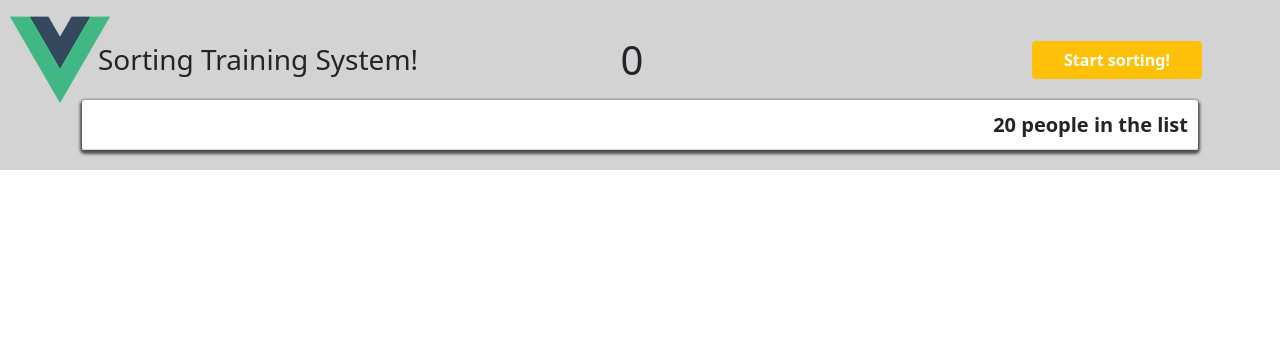
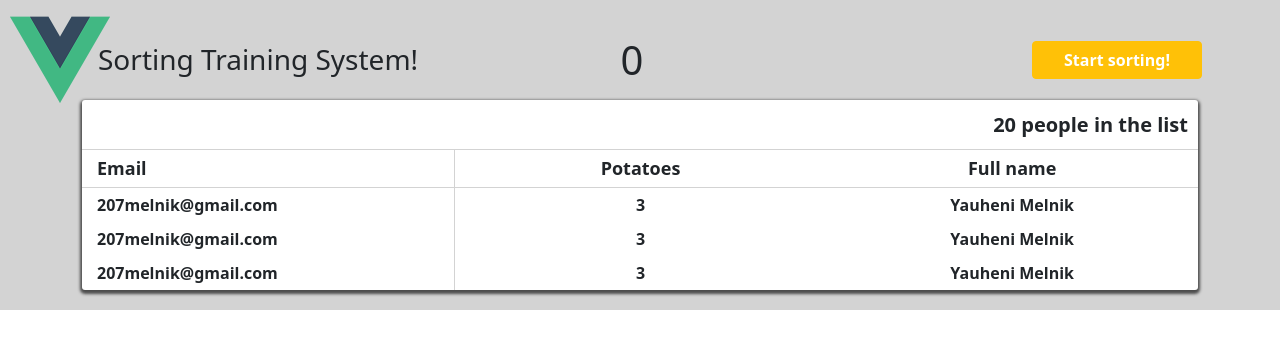
Before and after one commit to YauheniMel/vue-sorter, a Vue app in the folder vue-sorter/: page / in a window 1280 px wide. Shown: the top 348 px of the page. Built offline with nearby package versions, Linux system fonts and the light colour scheme.

Commit message:
Create list element

```diff
--- a/vue-sorter/src/components/main/List.vue
+++ b/vue-sorter/src/components/main/List.vue
@@ -1,16 +1,27 @@
 <template>
-  <div class="list-wrap">
+  <div class="list">
+    <list-title />
+    <list-body />
+    <list-body />
+    <list-body />
   </div>
 </template>
 
 <script>
+import ListTitle from './list/ListTitle.vue'
+import ListBody from './list/ListBody.vue'
+
 export default {
   name: 'List',
   data() {
     return {
 
     }
-  }
+  },
+  components: {
+    ListTitle,
+    ListBody,
+  },
 }
 </script>
 
--- a/vue-sorter/src/components/main/Main.vue
+++ b/vue-sorter/src/components/main/Main.vue
@@ -2,28 +2,28 @@
   <div class="container">
     <div class="main">
       <div class="main__header">
-        <p v-if="list"
-           >{{ list }} people in the list
+        <p v-if="listVal"
+           >{{ listVal }} people in the list
         </p>
         <p v-else
            >Push 'Start sorting!'
         </p>
       </div>
       <div class="main__list-wrap">
-        <List />
+        <list />
       </div>
     </div>
   </div>
 </template>
 
 <script>
-import List from './List.vue'
+import List from '@/components/main/List.vue'
 
 export default {
   name: 'Main',
   data() {
     return {
-      list: 20,
+      listVal: 20,
     }
   },
   components: {
--- /dev/null
+++ b/vue-sorter/src/components/main/list/ListBody.vue
@@ -0,0 +1,42 @@
+<template>
+  <div class="list-body row">
+    <div class="list-body__email col">207melnik@gmail.com</div>
+    <div class="list-body__potatoes col">3</div>
+    <div class="list-body__name col">Yauheni Melnik</div>
+  </div>
+</template>
+
+<script>
+export default {
+  name: 'ListBody',
+  data() {
+    return {
+
+    }
+  }
+}
+</script>
+
+<style lang="scss" scoped>
+  .list-body {
+    margin: 0;
+
+    & > div {
+      padding: 5px 15px;
+    }
+
+    &__email {
+      border-right: 1px solid lightgray;
+    }
+
+    &__potatoes, &__name {
+      text-align: center;
+    }
+
+    &:hover {
+      cursor: pointer;
+
+      background: lightgray;
+    }
+  }
+</style>
--- /dev/null
+++ b/vue-sorter/src/components/main/list/ListTitle.vue
@@ -0,0 +1,40 @@
+<template>
+  <div class="list-title row">
+    <div class="list-title__email col">Email</div>
+    <div class="list-title__potatoes col">Potatoes</div>
+    <div class="list-title__name col">Full name</div>
+  </div>
+</template>
+
+<script>
+export default {
+  name: 'ListTitle',
+  data() {
+    return {
+
+    }
+  }
+}
+</script>
+
+<style lang="scss" scoped>
+  .list-title {
+    border-bottom: 1px solid lightgray;
+
+    margin: 0;
+
+    & > div {
+      padding: 5px 15px;
+
+      font-size: 18px;
+    }
+
+    &__email {
+      border-right: 1px solid lightgray;
+    }
+
+    &__potatoes, &__name {
+      text-align: center;
+    }
+  }
+</style>
--- a/vue-sorter/src/views/VueSorter.vue
+++ b/vue-sorter/src/views/VueSorter.vue
@@ -7,7 +7,6 @@
 </template>
 
 <script>
-
 import Header from '@/components/header/Header.vue'
 import Main from '@/components/main/Main.vue'
 
```
